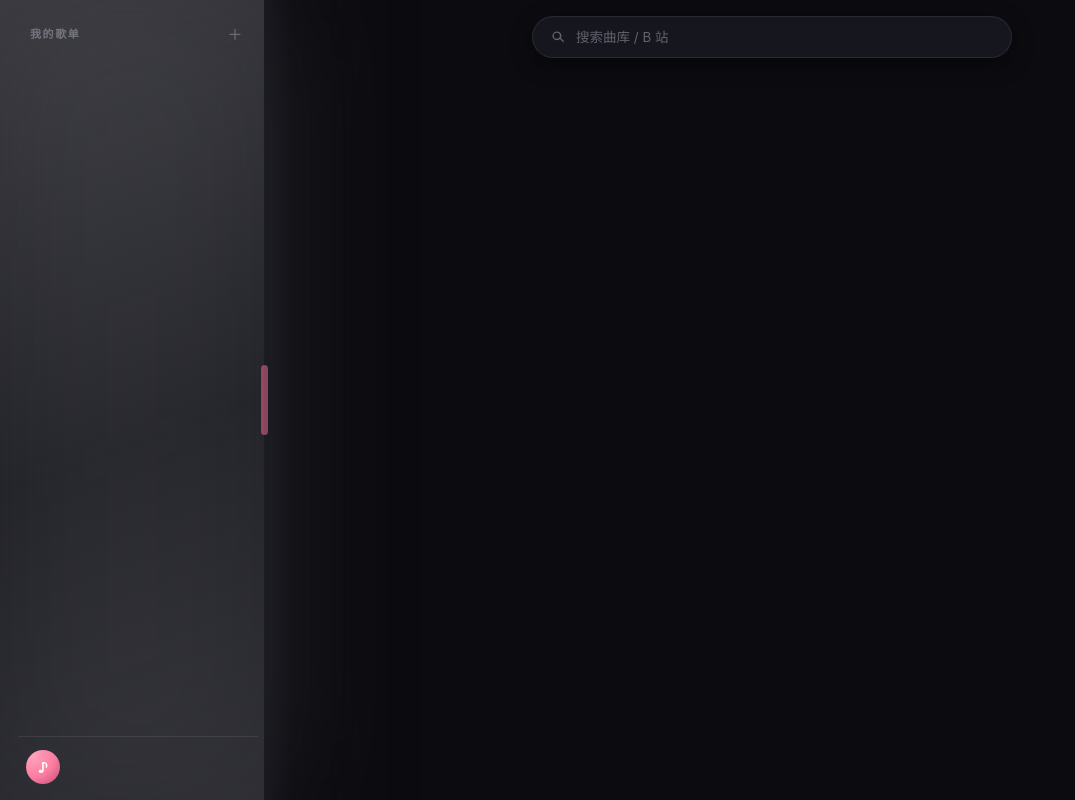
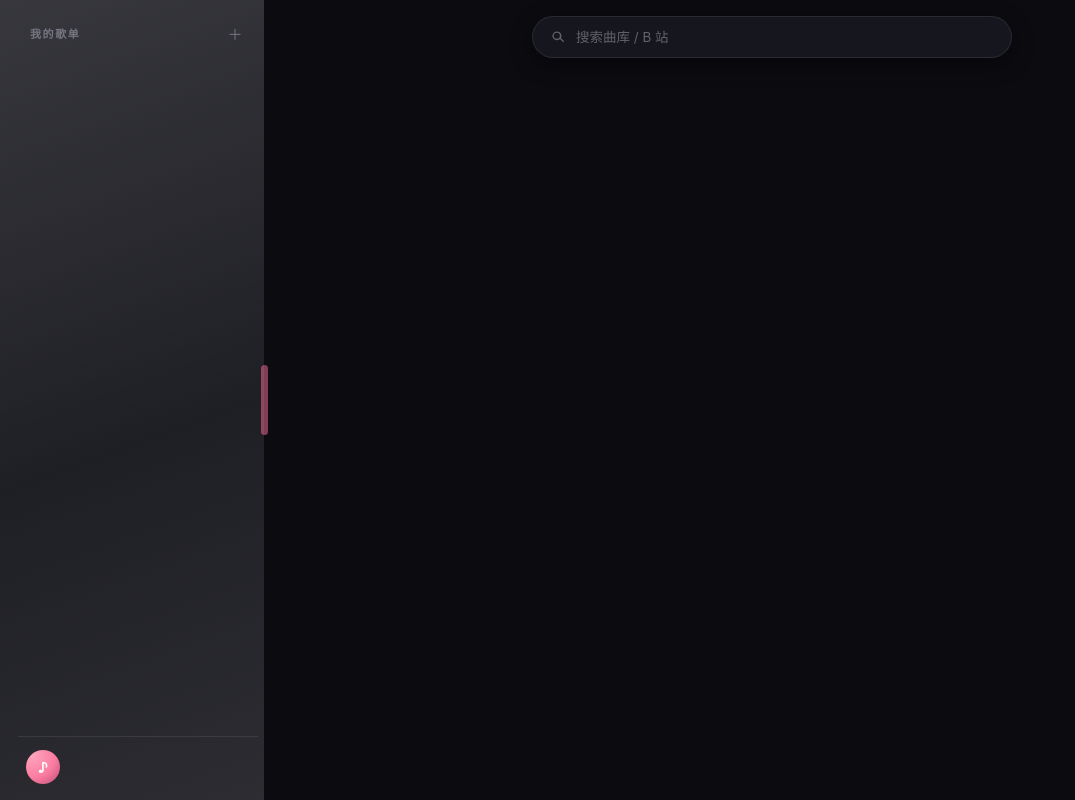
Before and after one commit to LQ-1123/bilibilimusic, a FastAPI app: template app/web/templates/base.html in a window 1280 px wide. Shown: the whole page, without its empty margins (0-1075 px from the left). Run offline with FastAPI, Linux system fonts and the light colour scheme; the template is opened without the code that fills it, so the values that code supplies are empty.

Commit message:
style: 暂关侧栏模糊（用户重新定夺中）
镜像模糊层整体关闭（display:none），右缘羽化同步去除；
侧栏恢复纯色底（暖灰白/深色 overlay）。配方代码完整保留，随时可按用户决定恢复或调整。

```diff
--- a/app/web/static/style.css
+++ b/app/web/static/style.css
@@ -228,9 +228,8 @@ body.playing .eq i:nth-child(3){animation-delay:.55s}
 .trk .del.love.on{color:var(--pink);opacity:1}
 .empty{padding:34px 10px;text-align:center;color:var(--txt3);font-size:13px;line-height:1.8}
 
-/* ---------- 侧栏镜像模糊层（完整 compositing：blur 65 + 降饱和 + 降对比 + 提亮 + 暖灰白 overlay + 右缘羽化） ---------- */
-#side-mirror{position:absolute;top:0;left:0;bottom:0;width:var(--side);z-index:30;overflow:hidden;pointer-events:none;
-  filter:var(--frost-filter);background:var(--bg)}
+/* ---------- 侧栏镜像模糊层（当前关闭：用户定夺中） ---------- */
+#side-mirror{display:none}
 .mirror-inner{position:absolute;top:0;left:0;width:100vw;box-sizing:border-box;
   padding:0 28px 150px calc(var(--side) + 28px)} /* 与 .main 相同布局，几何对齐 */
 /* 暖灰白 overlay：压对比、抬灰，黑不透成透明黑 */
@@ -244,8 +243,7 @@ body.playing .eq i:nth-child(3){animation-delay:.55s}
 .sidebar{position:absolute;top:0;left:0;bottom:0;width:var(--side);z-index:35;display:flex;flex-direction:column;
   background:var(--frost-overlay);padding:20px 6px 14px 18px}
 /* 右缘 30px 羽化：无硬边界（模糊层超出+渐变过渡） */
-.sidebar::after{content:"";position:absolute;top:0;right:-30px;width:30px;height:100%;pointer-events:none;
-  background:linear-gradient(to right,var(--frost-edge-a),var(--frost-edge-b))}
+.sidebar::after{display:none}
 /* 注意：不要给 .sidebar/#player-bar 加 transform/will-change——合成层提升会让 backdrop 采样失效（打开瞬间有效、随后消失） */
 .sidebar::before{content:"";position:absolute;inset:0;pointer-events:none;
   background:linear-gradient(160deg, rgba(255,255,255,.14), rgba(255,255,255,.03) 55%, rgba(255,255,255,.09))}
--- a/app/web/templates/base.html
+++ b/app/web/templates/base.html
@@ -8,7 +8,7 @@
   <link rel="manifest" href="/static/manifest.json">
   <link rel="icon" type="image/png" href="/static/icon-192.png">
   <script>document.documentElement.dataset.theme = localStorage.getItem("bmTheme") || "dark";</script>
-  <link rel="stylesheet" href="/static/style.css?v=56">
+  <link rel="stylesheet" href="/static/style.css?v=57">
   <script src="/static/htmx.min.js" defer></script>
   <script src="/static/transition.js?v=7" defer></script>
   <script src="/static/app.js?v=23" defer></script>
```
